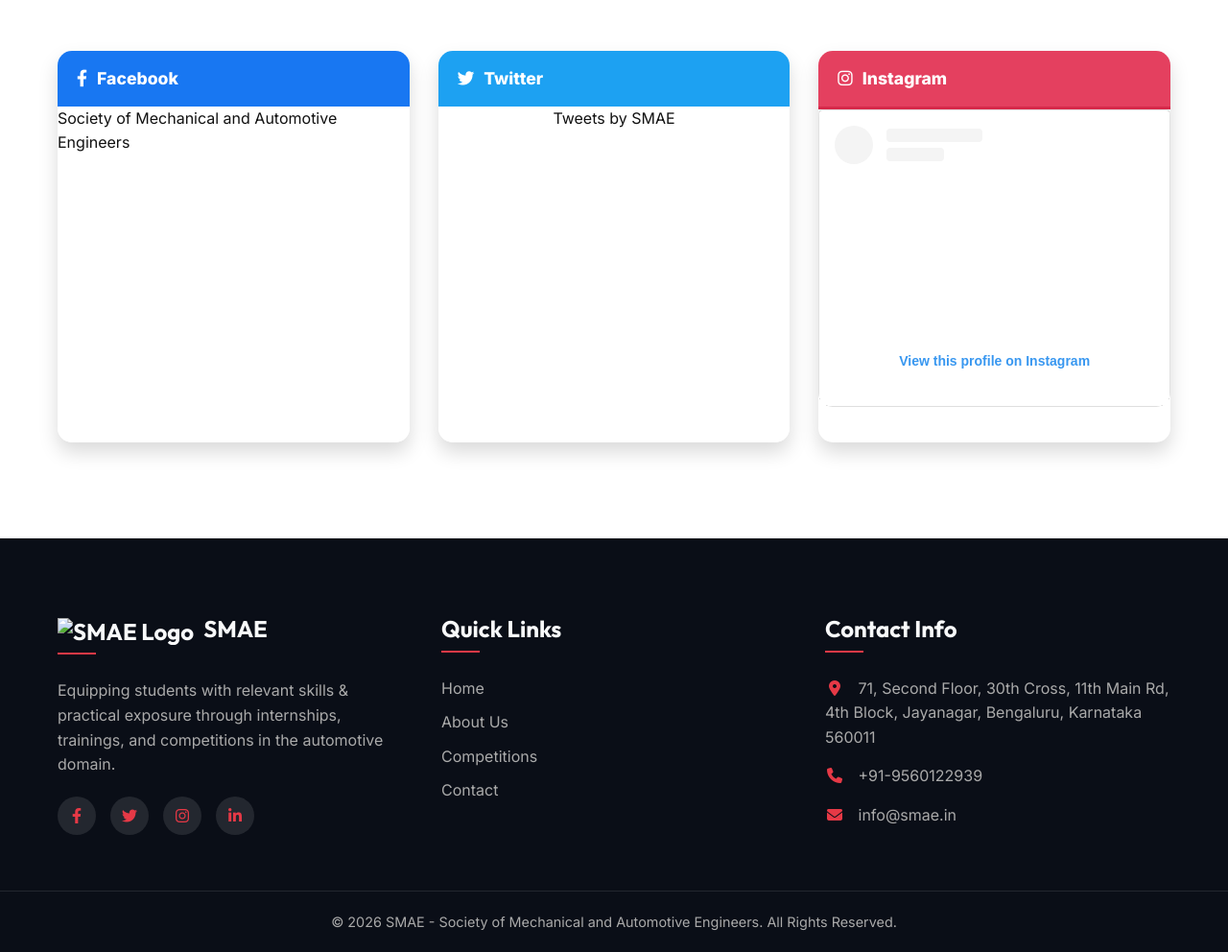
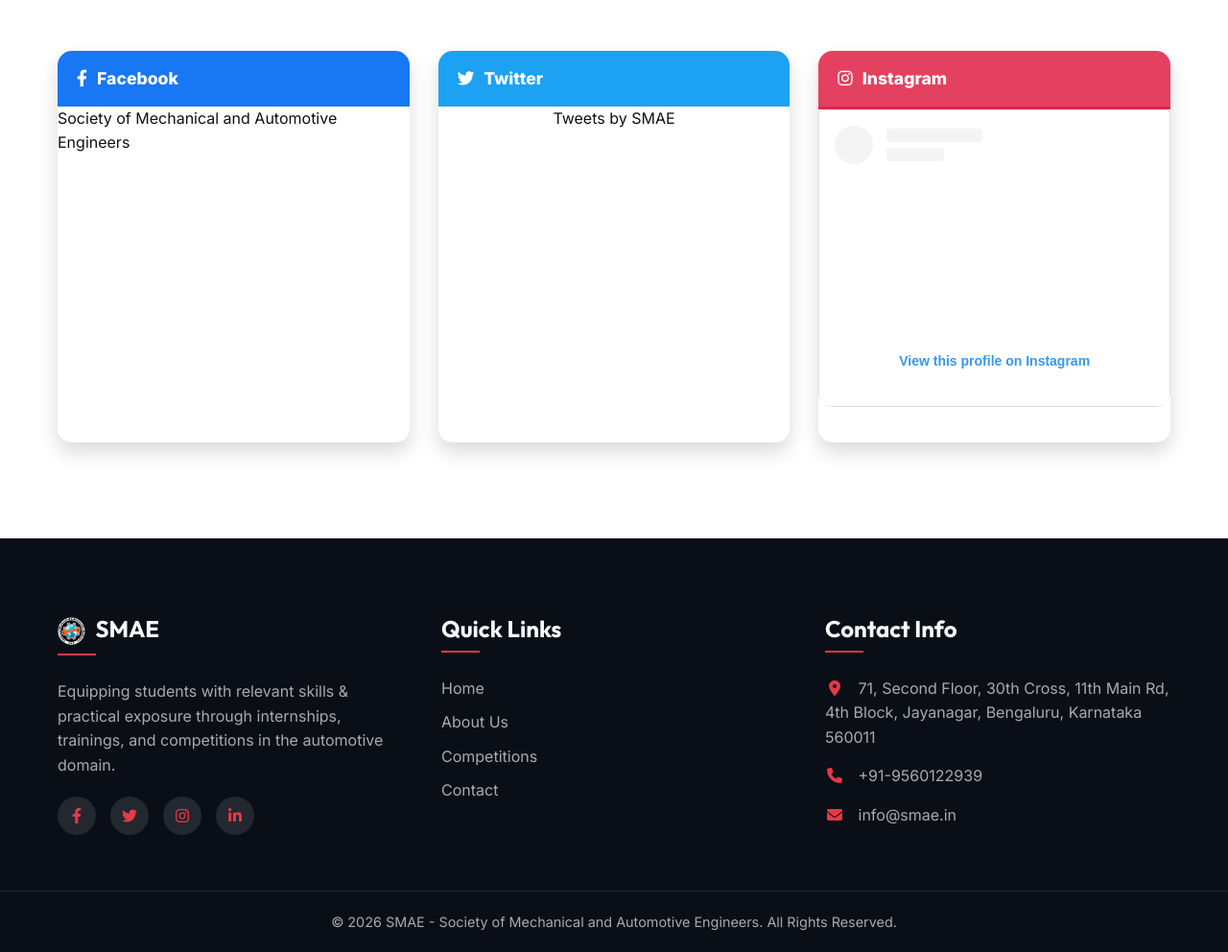
Before and after one commit to shashaank369/SMAE, a website: page index.html in a window 1280 px wide. Shown: the part 2578-3570 px from the top of the page at 96% size. Drawn offline with Linux system fonts and the light colour scheme; a script that the page names is missing.

Commit message:
Update index.html

```diff
--- a/index.html
+++ b/index.html
@@ -309,7 +309,7 @@
     <footer id="contact" class="footer">
         <div class="container footer-content">
             <div class="footer-col">
-                <h3><img src="images/smae_logo.png" alt="SMAE Logo"
+                <h3><img src="smae_logo.png" alt="SMAE Logo"
                         style="height: 30px; margin-right: 10px; vertical-align: middle;" loading="lazy">SMAE</h3>
                 <p>Equipping students with relevant skills & practical exposure through internships, trainings, and
                     competitions in the automotive domain.</p>
```
